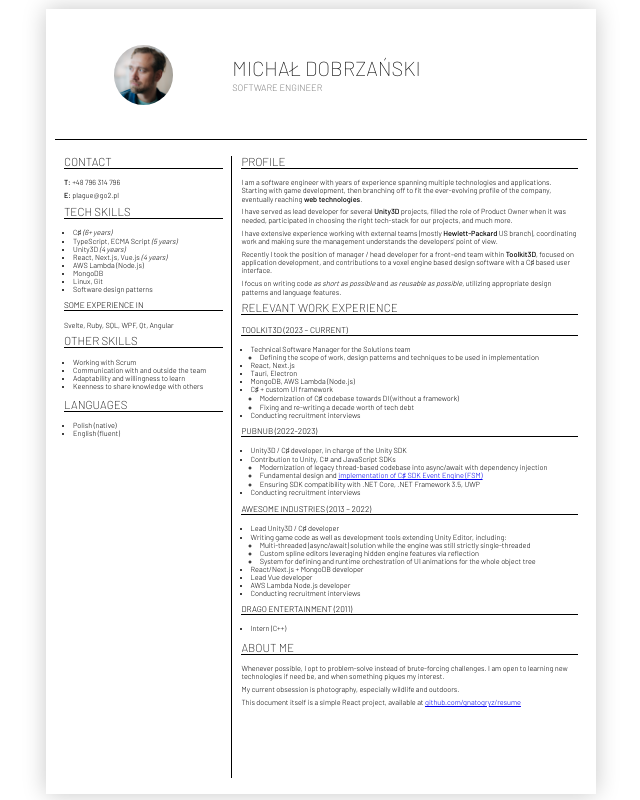
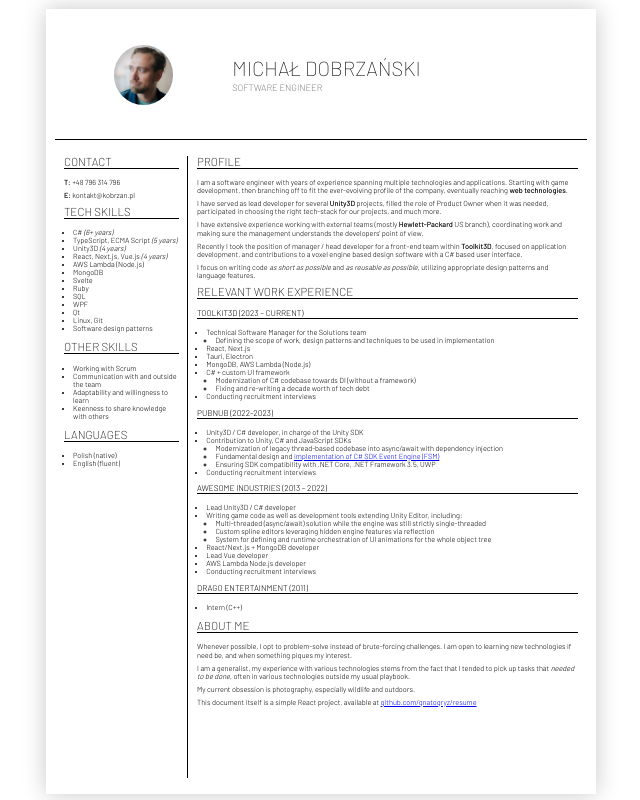
Before and after one commit to gnatogryz/resume, a React (Create React App) app: page / in a window 1280 px wide. Shown: the whole page, without its empty margins (319-959 px from the left). Built offline with nearby package versions, Linux system fonts and the light colour scheme.

Commit message:
fix: expanded, fixed c# for crawlers

```diff
--- a/public/main.md
+++ b/public/main.md
@@ -9,7 +9,7 @@ I have extensive experience working with external teams (mostly **Hewlett-Packar
 coordinating work and making sure the management understands the developers' point of view.
 
 Recently I took the position of manager / head developer for a front–end team within **Toolkit3D**, focused on application development, and contributions to
-a voxel engine based design software with a C♯ based user interface.
+a voxel engine based design software with a C# based user interface.
 
 I focus on writing code _as short as possible_ and _as reusable as possible_, utilizing appropriate design patterns and language features.
 
@@ -21,21 +21,21 @@ I focus on writing code _as short as possible_ and _as reusable as possible_, ut
 - React, Next.js
 - Tauri, Electron
 - MongoDB, AWS Lambda (Node.js)
-- C♯ + custom UI framework
-    - Modernization of C♯ codebase towards DI (without a framework)
+- C# + custom UI framework
+    - Modernization of C# codebase towards DI (without a framework)
     - Fixing and re-writing a decade worth of tech debt
 - Conducting recruitment interviews
 
 ### PubNub (2022-2023)
-- Unity3D / C♯ developer, in charge of the Unity SDK
+- Unity3D / C# developer, in charge of the Unity SDK
 - Contribution to Unity, C# and JavaScript SDKs
     - Modernization of legacy thread-based codebase into async/await with dependency injection
-    - Fundamental design and [implementation of C♯ SDK Event Engine (FSM)](https://github.com/pubnub/c-sharp/pull/170/files)
+    - Fundamental design and [implementation of C# SDK Event Engine (FSM)](https://github.com/pubnub/c-sharp/pull/170/files)
     - Ensuring SDK compatibility with .NET Core, .NET Framework 3.5, UWP
 - Conducting recruitment interviews
 
 ### Awesome Industries (2013 – 2022)
-- Lead Unity3D / C♯ developer
+- Lead Unity3D / C# developer
 - Writing game code as well as development tools extending Unity Editor, including:
     - Multi-threaded (async/await) solution while the engine was still strictly single-threaded
     - Custom spline editors leveraging hidden engine features via reflection
@@ -52,6 +52,9 @@ I focus on writing code _as short as possible_ and _as reusable as possible_, ut
 Whenever possible, I opt to problem-solve instead of brute-forcing challenges.
 I am open to learning new technologies if need be, and when something piques my interest.
 
+I am a generalist, my experience with various technologies stems from the fact that I tended to pick up tasks that _needed to be done_,
+often in various technologies outside my usual playbook.
+
 My current obsession is photography, especially wildlife and outdoors.
 
 This document itself is a simple React project, available at [github.com/gnatogryz/resume](https://github.com/gnatogryz/resume)
--- a/public/summary.md
+++ b/public/summary.md
@@ -1,20 +1,23 @@
 # Contact
 **T:** +48 796 314 796
 
-**E:** plague@go2.pl
+**E:** kontakt@kobrzan.pl
 
 # Tech Skills
-- C♯ _(6+ years)_
+- C# _(6+ years)_
 - TypeScript, ECMA Script _(5 years)_
 - Unity3D _(4 years)_
 - React, Next.js, Vue.js _(4 years)_
 - AWS Lambda (Node.js)
 - MongoDB
+- Svelte
+- Ruby
+- SQL
+- WPF
+- Qt
 - Linux, Git
 - Software design patterns
 
-### Some experience in
-Svelte, Ruby, SQL, WPF, Qt, Angular
 
 # Other skills
 - Working with Scrum
--- a/src/Resume.scss
+++ b/src/Resume.scss
@@ -44,7 +44,7 @@
 	width: 100%;
 	height: 100%;
 	display: grid;
-	grid-template-columns: 1fr 2fr;
+	grid-template-columns: 1fr 3fr;
 	grid-template-rows: 1fr 5fr;
 	gap: 0px 0px;
 	grid-auto-flow: row;
```
